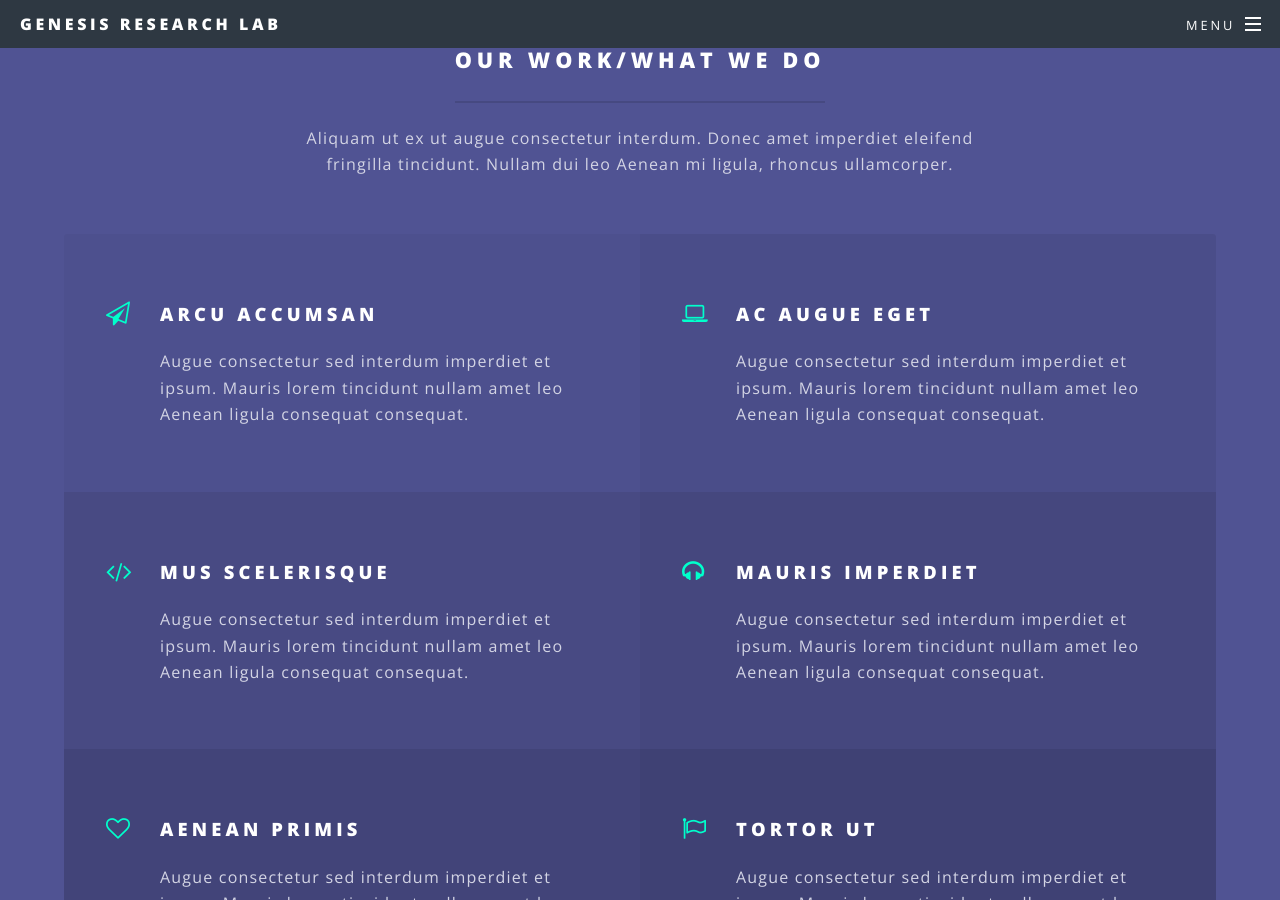
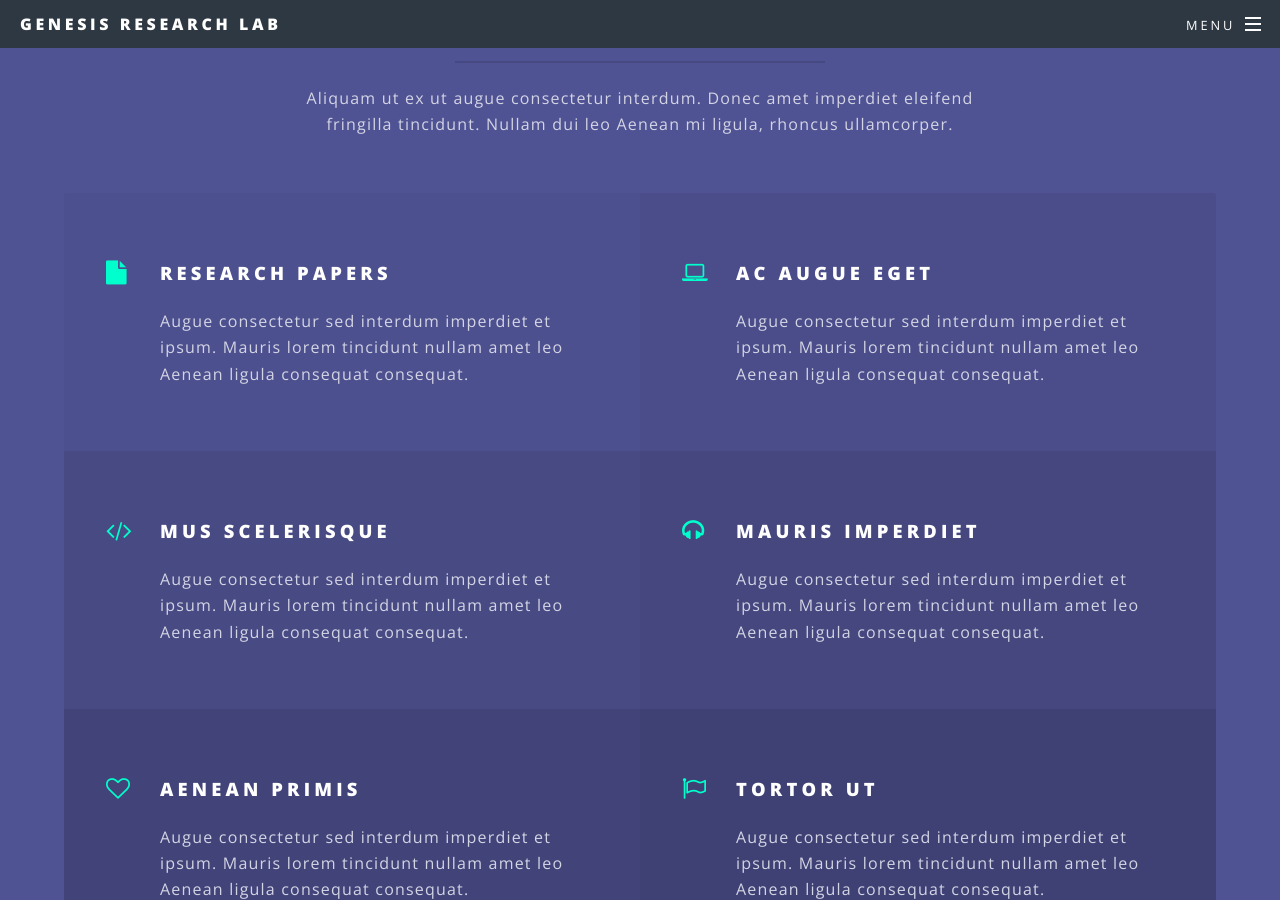
Before and after one commit to genesis-research-lab/genesis-research-lab.github.io, a Jekyll site: the page built from index.html, in a window 1280 px wide and 900 px high, scrolled down 3019 px. Built offline with Jekyll 4.4.1, drawn with Linux system fonts in a browser that asks for light colours.

Commit message:
update icons

```diff
--- a/index.html
+++ b/index.html
@@ -19,9 +19,9 @@
 								<p>At Genesis Research Lab...</p>
 							</header>
 							<ul class="icons major">
-								<li><span class="icon fa-diamond major style1"><span class="label">Lorem</span></span></li>
-								<li><span class="icon fa-heart-o major style2"><span class="label">Ipsum</span></span></li>
-								<li><span class="icon fa-code major style3"><span class="label">Dolor</span></span></li>
+								<li><span class="icon fa-bitcoin"><span class="label">Lorem</span></span></li>
+								<li><span class="icon fa-file"><span class="label">Ipsum</span></span></li>
+								<li><span class="icon fa-area-chart"><span class="label">Dolor</span></span></li>
 							</ul>
 							<ul class="actions small">
 								<li><a href="#" class="button fit">Who We Are</a></li>
@@ -71,8 +71,8 @@
 								fringilla tincidunt. Nullam dui leo Aenean mi ligula, rhoncus ullamcorper.</p>
 							</header>
 							<ul class="features">
-								<li class="icon fa-paper-plane-o">
-									<h3>Arcu accumsan</h3>
+								<li class="icon fa-file">
+									<h3>Research Papers</h3>
 									<p>Augue consectetur sed interdum imperdiet et ipsum. Mauris lorem tincidunt nullam amet leo Aenean ligula consequat consequat.</p>
 								</li>
 								<li class="icon fa-laptop">
```
